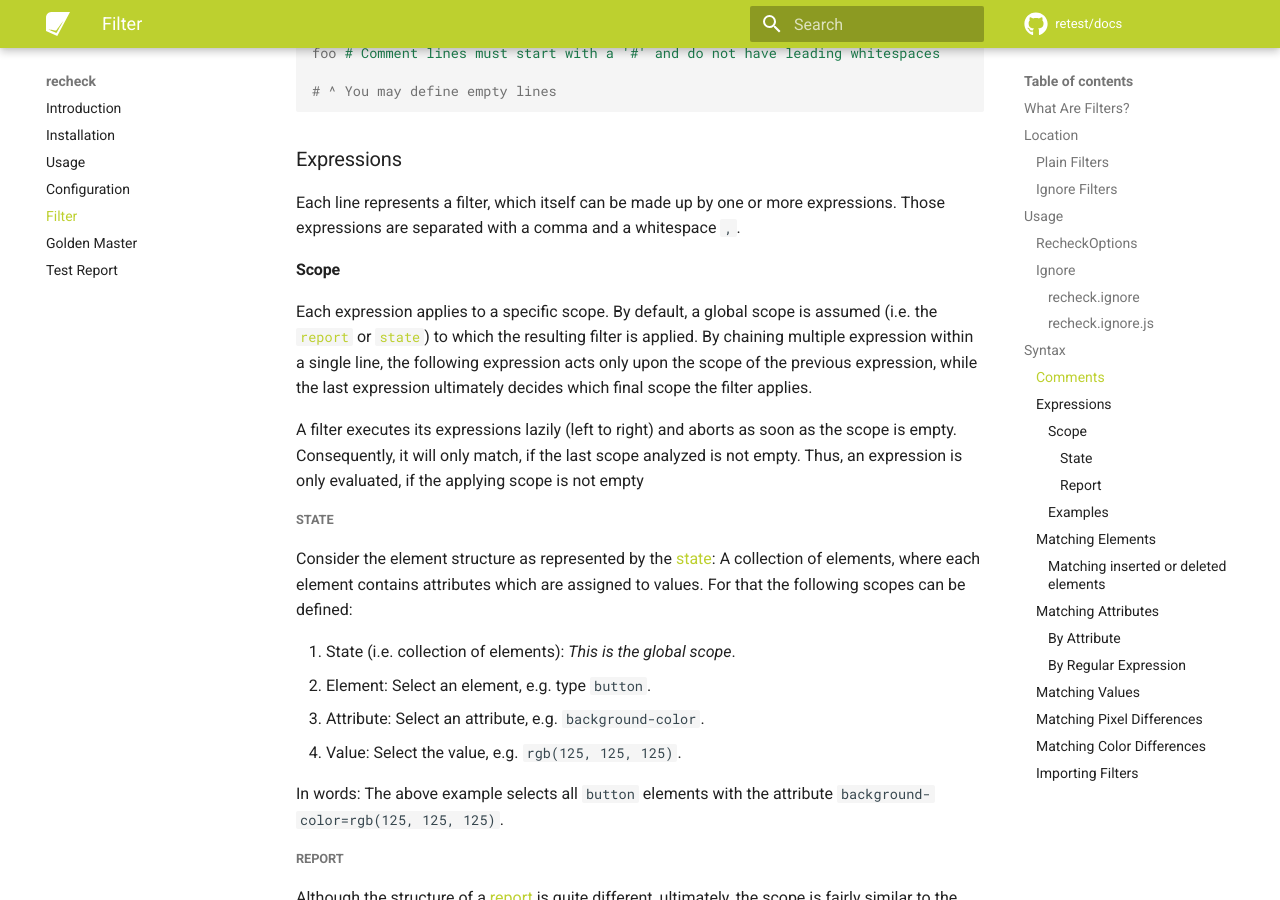
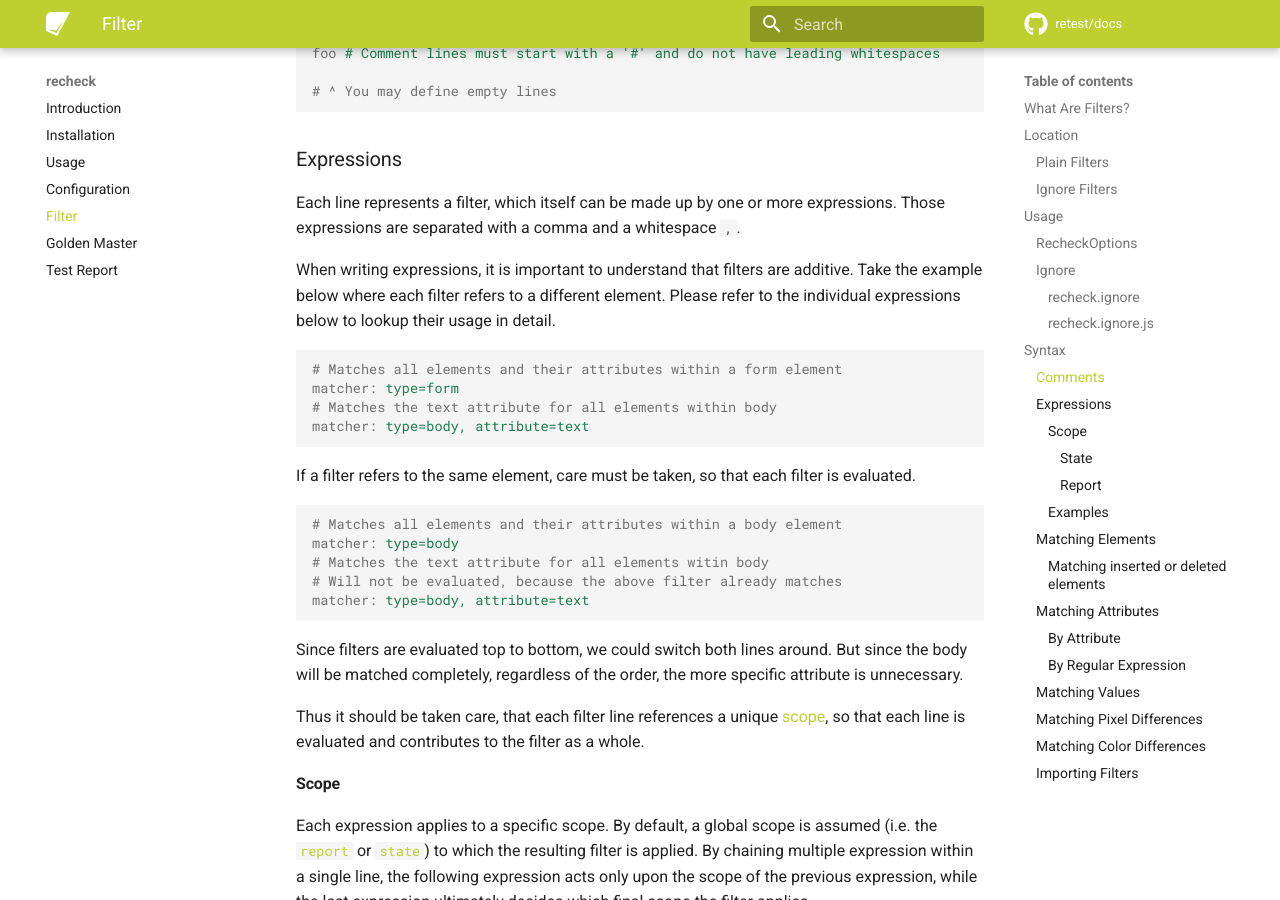
Before and after one commit to retest/docs, an MkDocs documentation site: the page built from docs/recheck/usage/filter.md, in a window 1280 px wide and 900 px high, scrolled down 3708 px. Built offline with MkDocs 1.6.1 and Material for MkDocs 9.7.7, drawn with Linux system fonts in a browser that asks for light colours; comment, search, counter and statistics services are not loaded.

Commit message:
Further expand on how additive filters work

````diff
--- a/docs/recheck/usage/filter.md
+++ b/docs/recheck/usage/filter.md
@@ -135,6 +135,29 @@ foo # Comment lines must start with a '#' and do not have leading whitespaces
 ### Expressions
 
 Each line represents a filter, which itself can be made up by one or more expressions. Those expressions are separated with a comma and a whitespace `, `.
+
+When writing expressions, it is important to understand that filters are additive. Take the example below where each filter refers to a different element. Please refer to the individual expressions below to lookup their usage in detail.
+
+```properties
+# Matches all elements and their attributes within a form element
+matcher: type=form
+# Matches the text attribute for all elements within body
+matcher: type=body, attribute=text
+```
+
+If a filter refers to the same element, care must be taken, so that each filter is evaluated.
+
+```properties
+# Matches all elements and their attributes within a body element
+matcher: type=body
+# Matches the text attribute for all elements witin body
+# Will not be evaluated, because the above filter already matches
+matcher: type=body, attribute=text
+```
+
+Since filters are evaluated top to bottom, we could switch both lines around. But since the body will be matched completely, regardless of the order, the more specific attribute is unnecessary.
+
+Thus it should be taken care, that each filter line references a unique [scope](#scope), so that each line is evaluated and contributes to the filter as a whole.
 
 #### Scope
 
````
